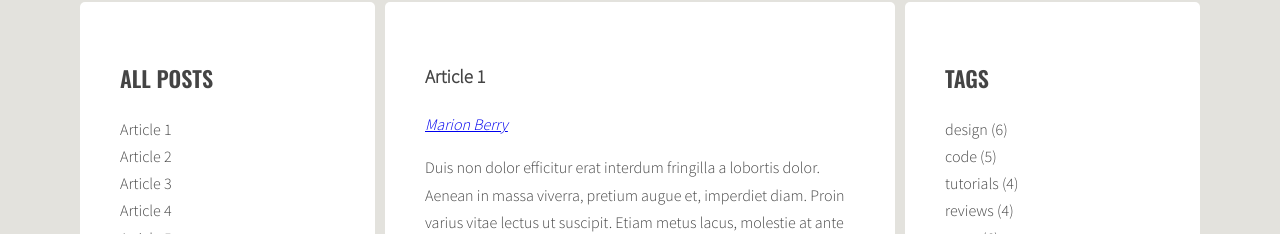
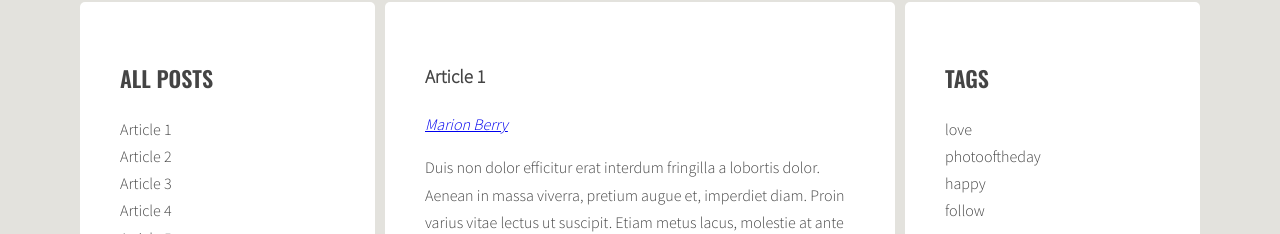
Before and after one commit to Jacob120/javascript-blog, a website: page index.html in a window 1280 px wide. Shown: the part 718-952 px from the top of the page. Drawn offline with nearby package versions, Linux system fonts and the light colour scheme.

Commit message:
Add tag count and tag list

```diff
--- a/index.html
+++ b/index.html
@@ -406,13 +406,7 @@
           </section>
           <aside class="sidebar">
             <h2 class="section-title">Tags</h2>
-            <ul class="list tags">
-              <li><a href="#">design</a> <span>(6)</span></li>
-              <li><a href="#">code</a> <span>(5)</span></li>
-              <li><a href="#">tutorials</a> <span>(4)</span></li>
-              <li><a href="#">reviews</a> <span>(4)</span></li>
-              <li><a href="#">news</a> <span>(6)</span></li>
-            </ul>
+            <ul class="list tags"></ul>
             <h2 class="section-title">Authors</h2>
             <ul class="list authors">
               <li>
--- a/js/script.js
+++ b/js/script.js
@@ -30,7 +30,10 @@
     optTitleSelector = '.post-title',
     optTitleListSelector = '.titles',
     optArticleTagsSelector = '.post-tags .list',
-    optArticleAuthorSelector = '.post-author';
+    optArticleAuthorSelector = '.post-author',
+    optTagsListSelector = '.tags.list',
+    optCloudClassCount = 5,
+    optCloudClassprefix = 'tag-size-';
 
   // eslint-disable-next-line no-inner-declarations
   function generateTitleLinks(customSelector = '') {
@@ -71,8 +74,25 @@
 
   generateTitleLinks();
 
+  /* TAGS COUNT */
+  // eslint-disable-next-line no-inner-declarations
+  function calculateTagsParams(tags) {
+    const params = { max: 0, min: 999999 };
+    for (let tag in tags) {
+      params.max = Math.max(tags[tag], params.max);
+      params.min = Math.min(tags[tag], params.max);
+    }
+    return params;
+  }
+
+  function calculateTagClass(count, params) {}
+
+  /* GENERATE TAGS  */
+
   // eslint-disable-next-line no-inner-declarations
   function generateTags() {
+    /* [NEW] create a new variable allTags with an empty object */
+    let allTags = {};
     /* find all articles */
     const articles = document.querySelectorAll(optArticleSelector);
     /* START LOOP: for every article: */
@@ -89,20 +109,49 @@
       /* START LOOP: for each tag */
       for (let tag of articleTagsArray) {
         /* generate HTML of the link */
-        const tagLink =
+        const linkHTML =
           '<li><a href ="#tag-' + tag + '"><span>' + tag + '</span></a></li>';
         /* add generated code to html variable */
-        html = html + tagLink;
+        html = html + linkHTML;
+        /* [NEW] check if this link is NOT already in allTags */
+        if (!allTags[tag]) {
+          /* [NEW] add generated code to allTags array */
+          allTags[tag] = 1;
+        } else {
+          allTags[tag]++;
+        }
         /* END LOOP: for each tag */
       }
       /* insert HTML of all the links into the tags wrapper */
       const tagsList = article.querySelector(optArticleTagsSelector);
       tagsList.innerHTML = html;
+      /* END LOOP: for every article: */
     }
-    /* END LOOP: for every article: */
+    /* [NEW] find list of tags in right column */
+    const tagList = document.querySelector(optTagsListSelector);
+    /* [NEW] tags parameters calculator  */
+    const tagsParams = calculateTagsParams(allTags);
+    console.log('tagsParams:', tagsParams);
+    /* [NEW] create variable for all links HTML code */
+    let allTagsHTML = '';
+    /* [NEW] START LOOP: for each tag in allTags: */
+    for (let tag in allTags) {
+      /* [NEW] generate code of a link and add it to allTagsHTML */
+      const tagLinkHTML =
+        '<li><a href="#tag-' +
+        tag +
+        calculateTagClass(allTags[tag], tagsParams) +
+        '">' +
+        tag +
+        ' ' +
+        '</a></li>';
+      allTagsHTML += tagLinkHTML;
+      console.log('tagLinkHTML:', tagLinkHTML);
+      /* [NEW] END LOOP: for each tag in allTags: */
+    }
+    /* [NEW] add HTML from allTagsHTML to tagList */
+    tagList.innerHTML = allTagsHTML;
   }
-
-  /* GENERATE TAGS */
 
   generateTags();
 
```
